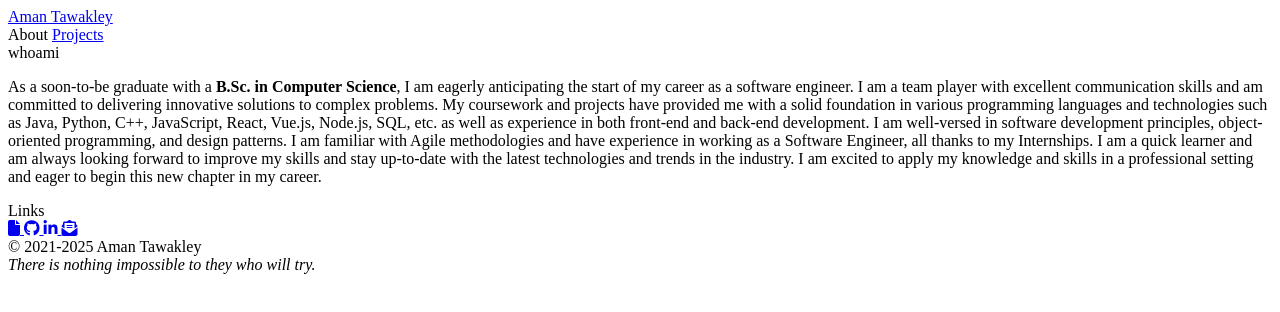
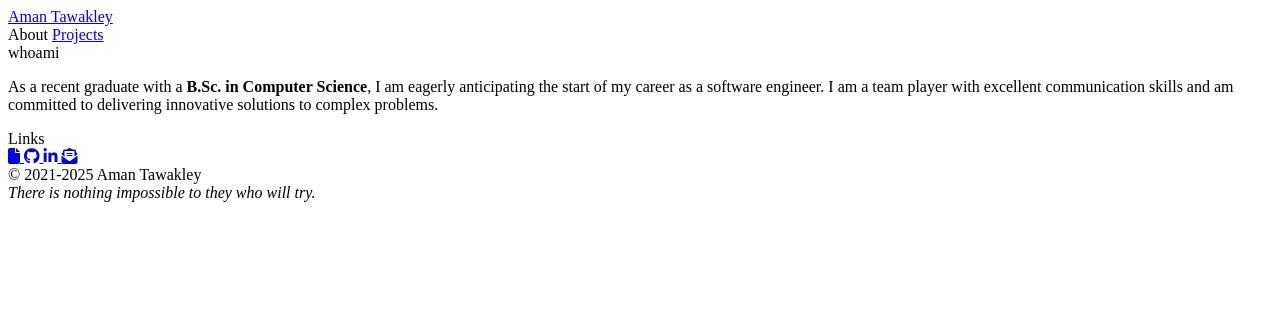
Before and after one commit to amaaan2906/am9nt.xyz, a website: page src/portfolio/about.html in a window 1280 px wide. Drawn offline with nearby package versions, Linux system fonts and the light colour scheme.

Commit message:
html updates
- dark theme active
- about me paragraph update
- fix email link

```diff
--- a/src/portfolio/about.html
+++ b/src/portfolio/about.html
@@ -11,7 +11,7 @@
   <link rel="stylesheet" href="https://cdnjs.cloudflare.com/ajax/libs/font-awesome/6.2.1/css/all.min.css" />
 </head>
 
-<body class="light">
+<body class="dark">
   <main id="layout-2">
     <a href="/" class="title">Aman Tawakley</a>
     <nav class="links">
@@ -22,16 +22,9 @@
       <section id="whoami">
         <div class="heading">whoami</div>
         <p>
-          As a soon-to-be graduate with a <strong>B.Sc. in Computer Science</strong>, I am eagerly anticipating the
+          As a recent graduate with a <strong>B.Sc. in Computer Science</strong>, I am eagerly anticipating the
           start of my career as a software engineer. I am a team player with excellent communication skills and am
-          committed to delivering innovative solutions to complex problems. My coursework and projects have provided me
-          with a solid foundation in various programming languages and technologies such as Java, Python, C++,
-          JavaScript, React, Vue.js, Node.js, SQL, etc. as well as experience in both front-end and back-end
-          development. I am well-versed in software development principles, object-oriented programming, and design
-          patterns. I am familiar with Agile methodologies and have experience in working as a Software Engineer, all
-          thanks to my Internships. I am a quick learner and am always looking forward to improve my skills and stay
-          up-to-date with the latest technologies and trends in the industry. I am excited to apply my knowledge and
-          skills in a professional setting and eager to begin this new chapter in my career.
+          committed to delivering innovative solutions to complex problems.
         </p>
       </section>
       <section class="links">
@@ -45,7 +38,7 @@
         <a target="_blank" href="https://linkedin.com/in/aman-t" id="link-btn" title="LinkedIn">
           <i class="fa-brands fa-linkedin-in"></i>
         </a>
-        <a href="mailto:amantawakley@hotmail.com" id="link-btn" title="Email">
+        <a href="mailto:aman.tawakley@icloud.com" id="link-btn" title="Email">
           <i class="fa-solid fa-envelope-open-text"></i>
         </a>
       </section>
```
Also changed, not shown: src/portfolio/index.html (+1 -1 lines), src/portfolio/projects.html (+1 -1 lines).
